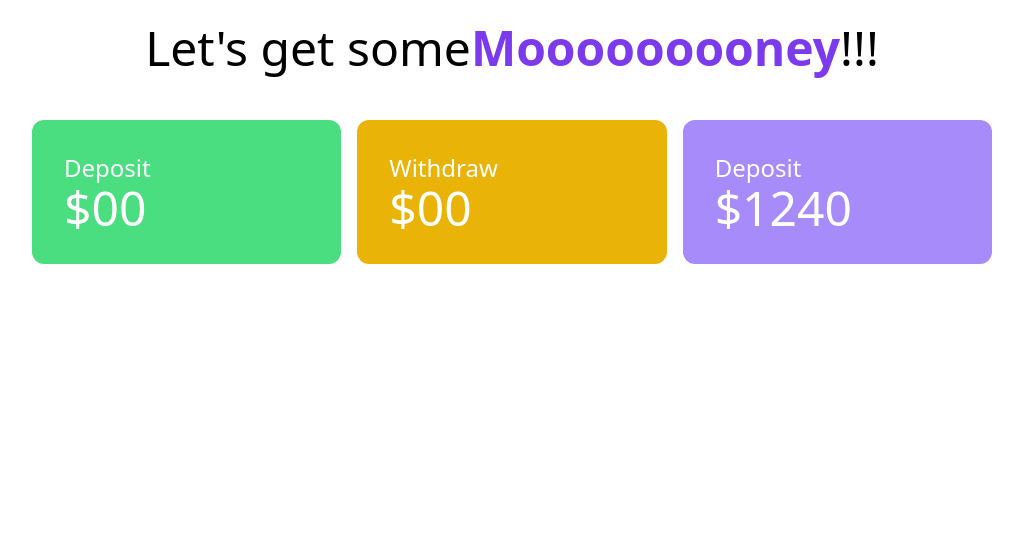
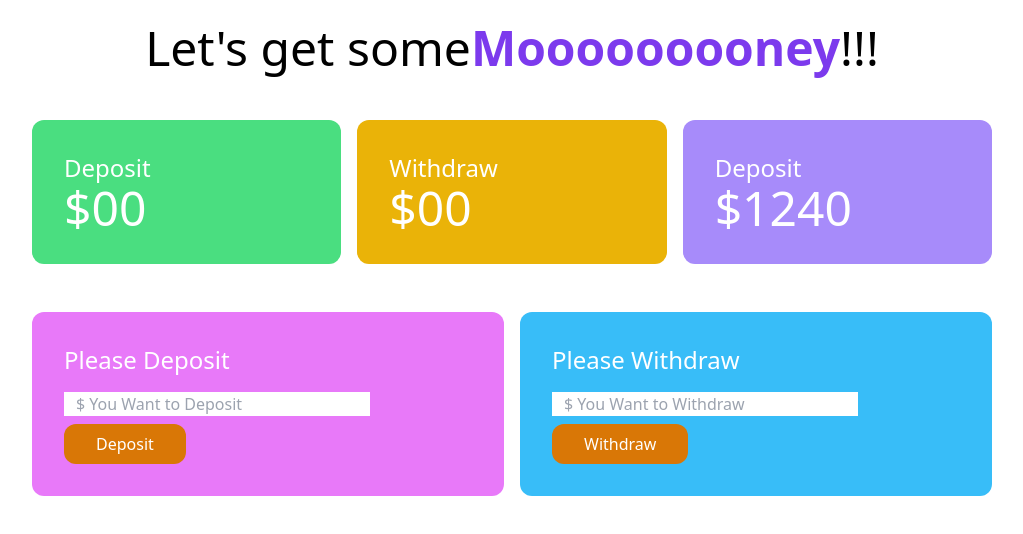
Before and after one commit to mohaiminul375/Bap-er-Bank, a plain HTML site: page bank.html in a window 1280 px wide. Shown: the whole page, without its empty margins (128-1151 px from the left). Drawn offline with nearby package versions, Linux system fonts and the light colour scheme.

Commit message:
create deposit withdraw

```diff
--- a/bank.html
+++ b/bank.html
@@ -13,7 +13,7 @@
         </header>
         <main>
             <section class="mt-12">
-             <div class="grid grid-cols-3 gap-4 w-9/12 mx-auto text-white">
+             <div class="grid grid-cols-1 lg:grid-cols-3 gap-4 w-9/12 mx-auto text-white">
                 <div class="bg-green-400 p-8 rounded-xl">
                     <h4 class="text-2xl">Deposit</h4>
                     <h2 class="text-5xl">$00</h2>
@@ -31,6 +31,26 @@
 
              </div>
             </section>
+            <!-- Deposit and withdraw -->
+            <section class="mt-12">
+                <div class="grid grid-cols-1 lg:grid-cols-2 gap-4 w-9/12 mx-auto text-white">
+                    <div class="bg-fuchsia-400 p-8 rounded-xl">
+                        <h4 class="text-2xl mb-4">Please Deposit</h4>
+
+                            <input class="w-9/12 mb-2 px-3 block" type="text" name="" id="deposit-field" placeholder="$ You Want to Deposit">
+
+                            <button id="btn-deposit" class="bg-amber-600 hover:bg-sky-700 px-8 py-2 text-white font-medium rounded-xl">Deposit</button>
+                    </div>
+
+                    <div class="bg-sky-400 p-8 rounded-xl">
+                        <h4 class="text-2xl mb-4">Please Withdraw</h4>
+
+                             <input class="w-9/12 mb-2 px-3 block" type="text" name="" id="withdraw-field" placeholder="$ You Want to Withdraw">
+
+                            <button id="btn-withdraw" class="bg-amber-600 hover:bg-sky-700 px-8 py-2 text-white font-medium rounded-xl">Withdraw</button>
+                    </div>
+                 </div>
+            </section>
         </main>
     </body>
 </html>
```
